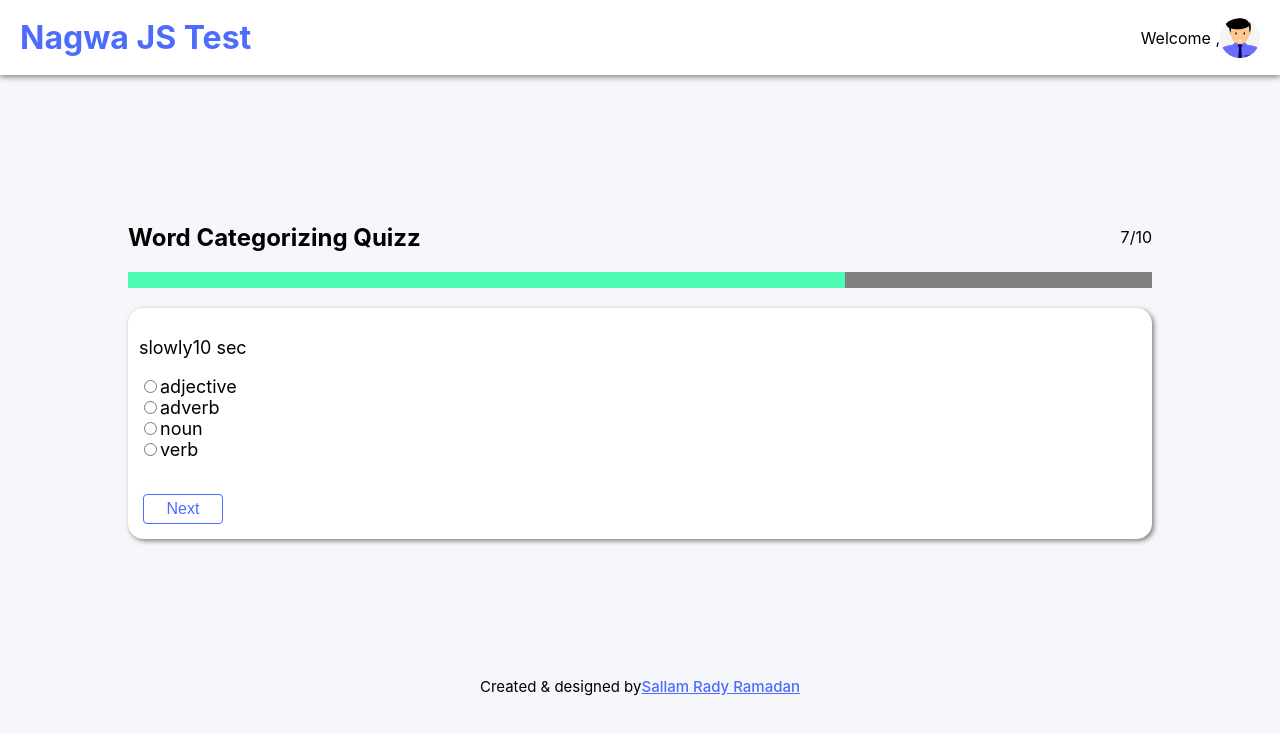
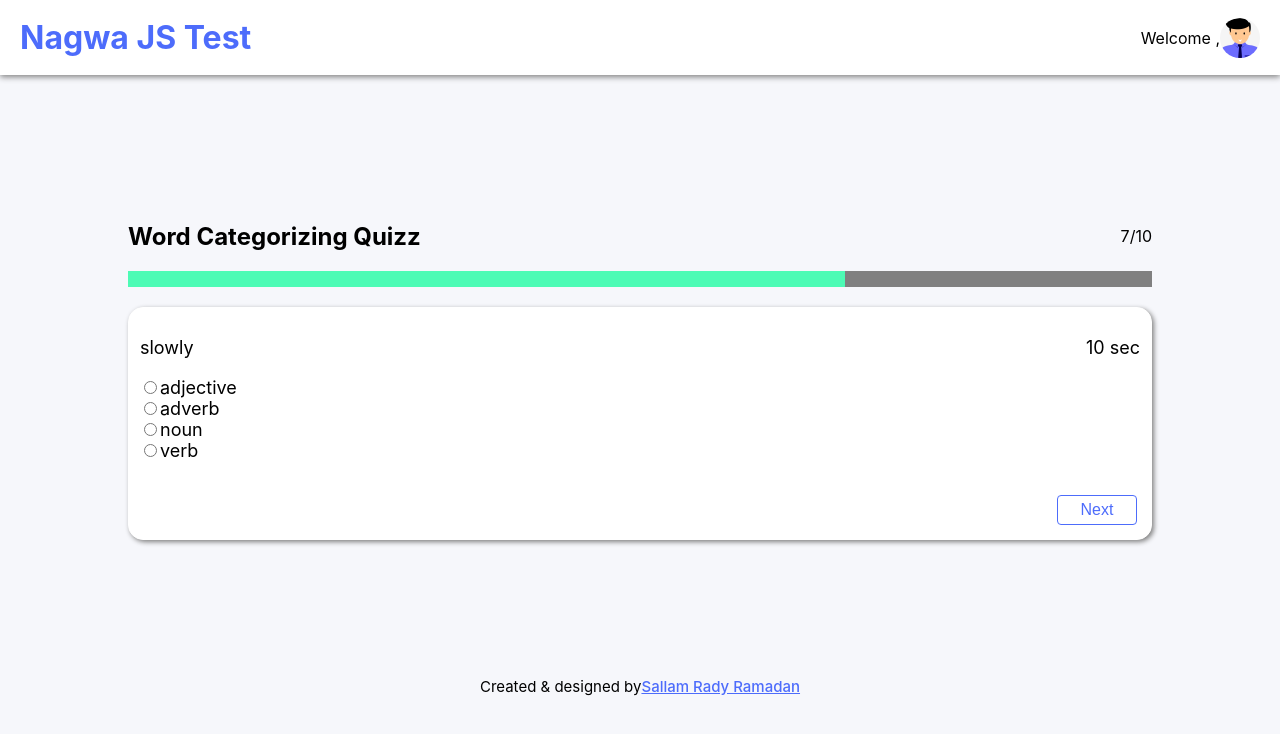
Before and after one commit to SallamRady/JavaScript-Developer-Task-Nagwa, a React (Create React App) app in the folder client/: page / in a window 1280 px wide. Shown: the top 734 px of the page. Built offline with nearby package versions, Linux system fonts and the light colour scheme.

Commit message:
improve design of quizz and question

```diff
--- a/client/src/components/question/Question.scss
+++ b/client/src/components/question/Question.scss
@@ -13,5 +13,10 @@
     margin-top: 10px;
     margin-bottom: 30px;
     font-size: 18px;
+    p{
+      display: flex;
+      justify-content: space-between;
+      padding: 1px;
+    }
   }
 }
--- a/client/src/pages/quizz/Quizz.scss
+++ b/client/src/pages/quizz/Quizz.scss
@@ -24,7 +24,7 @@ $progressBarColor : #4dfbb5;
   }
   .quizzPageFooter {
     display: flex;
-    justify-content: space-between;
+    justify-content: end;
     align-items: center;
     margin-top: 10px;
     button {
```
